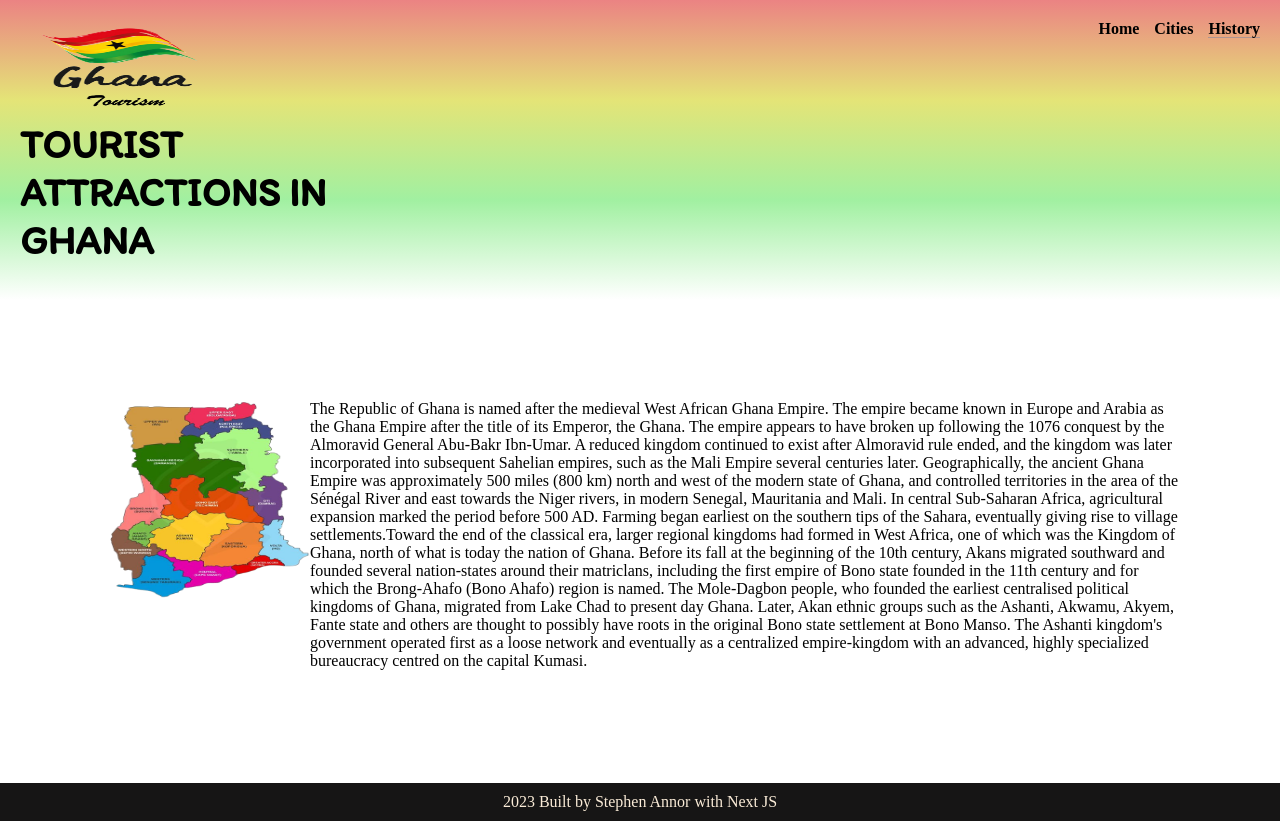
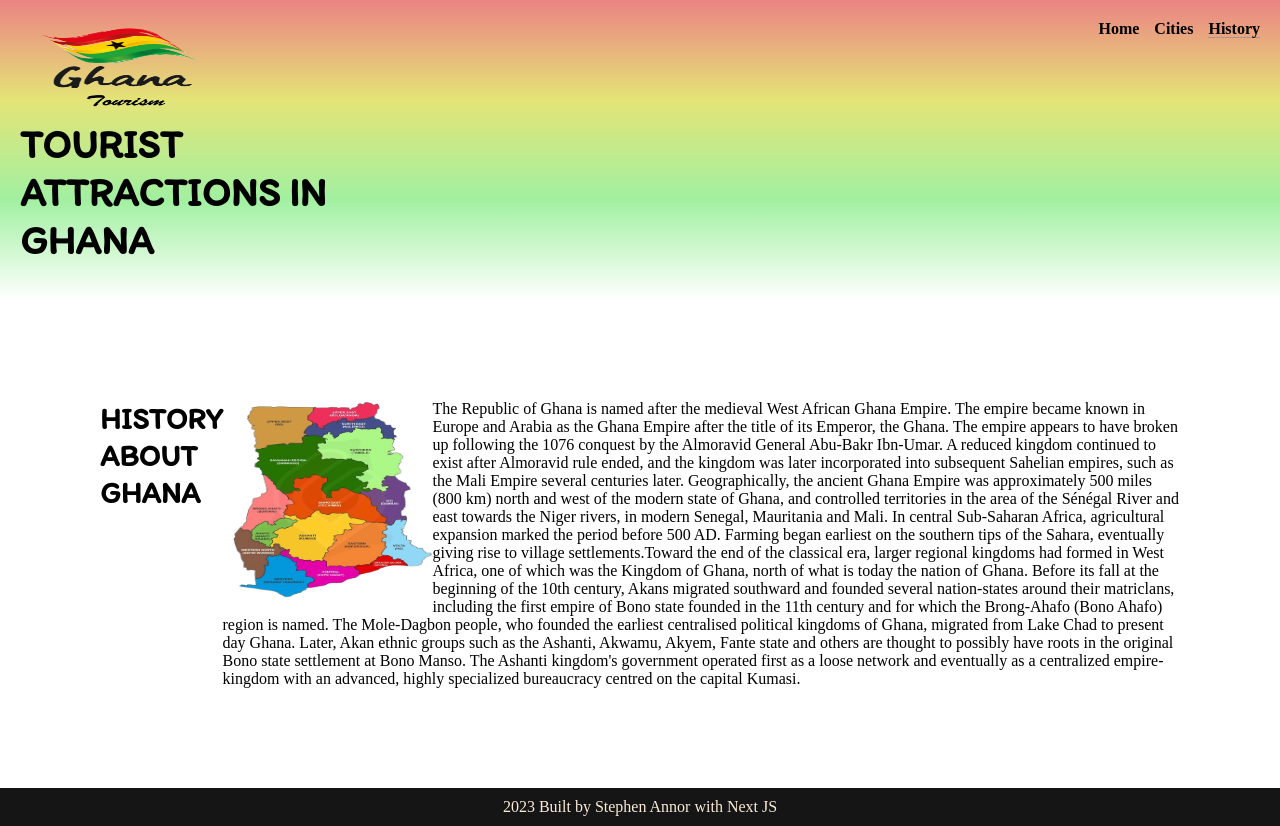
Before and after one commit to braincee/tourist-site, a Next.js app: page /about-us in a window 1280 px wide. Built offline with nearby package versions, Linux system fonts and the light colour scheme; a web font is replaced by a local one.

Commit message:
update the about pages]

```diff
--- a/pages/about-us.js
+++ b/pages/about-us.js
@@ -5,7 +5,12 @@ import Image from 'next/image'
 const AboutUS = () => {
   return (
     <div className='about-us'>
-      <p style={{ float: 'left', margin: '0 0 10px 10px'}}><Image src={Logo} width={200} height={200} alt="ghana-map" /></p>
+      <div>
+        <h2>History About Ghana</h2>
+      </div>
+      <div>
+        <div>
+        <p style={{ float: 'left', margin: '0 0 10px 10px'}}><Image src={Logo} width={200} height={200} alt="ghana-map" /></p>
       <p>The Republic of Ghana is named after the medieval West African Ghana Empire.
         The empire became known in Europe and Arabia as the Ghana Empire after the title of its Emperor,
         the Ghana. The empire appears to have broken up following the 1076 conquest by the Almoravid General Abu-Bakr
@@ -25,7 +30,10 @@ const AboutUS = () => {
          operated first as a loose network and eventually as a centralized empire-kingdom with an advanced, highly
          specialized bureaucracy centred on the capital Kumasi.
          </p>
+        </div>
     </div>
+    </div>
+
   )
 }
 
```
